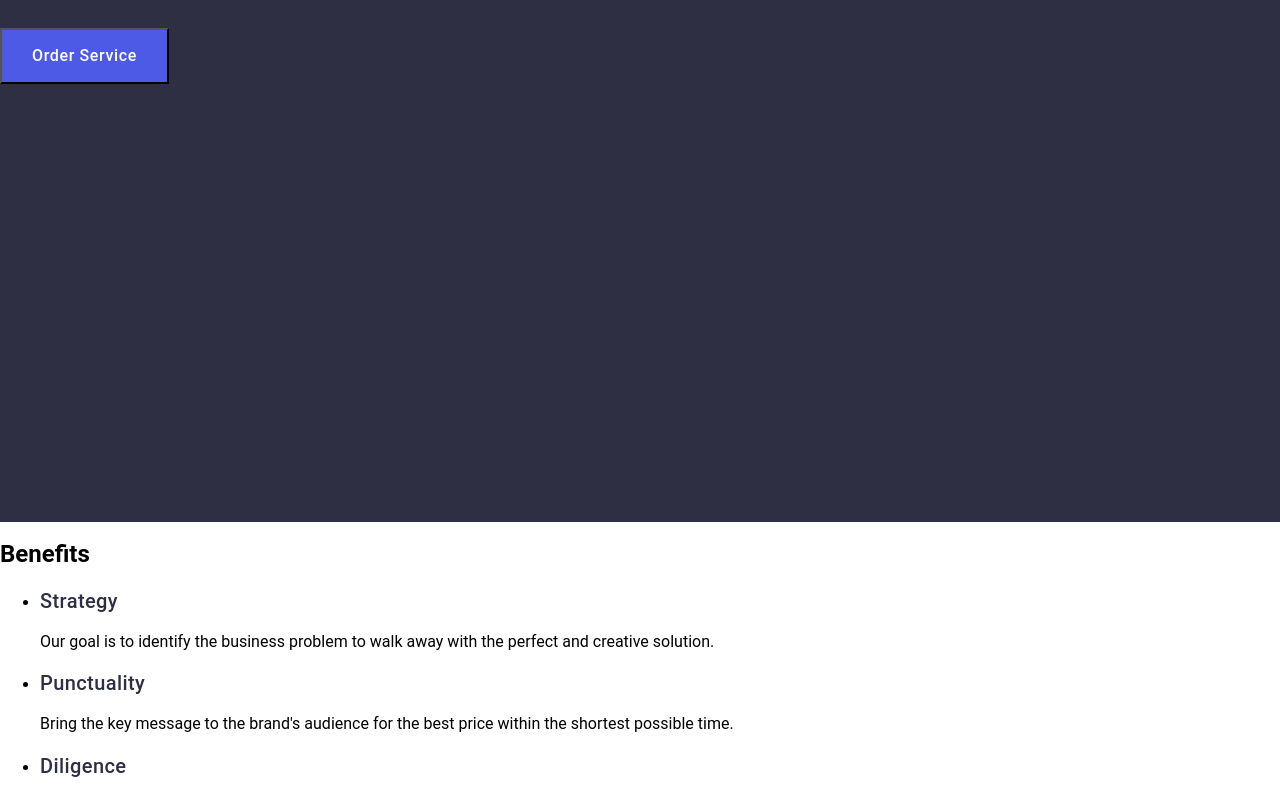
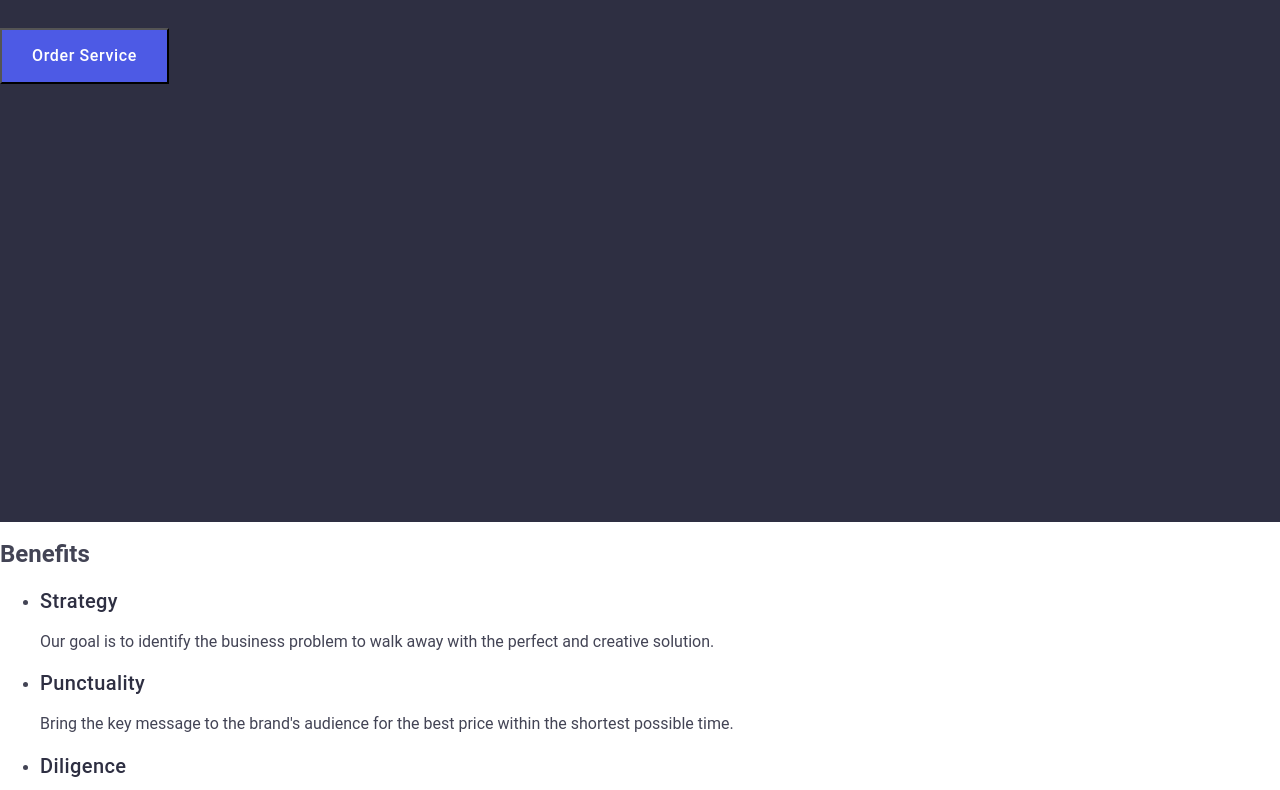
Before and after one commit to Viktoriia-Tymets/goit-markup-hw-02, a plain HTML site: page index.html in a window 1280 px wide. Shown: the part 298-1088 px from the top of the page. Drawn offline with nearby package versions, Linux system fonts and the light colour scheme.

Commit message:
Update styles.css

```diff
--- a/css/styles.css
+++ b/css/styles.css
@@ -1,6 +1,6 @@
 body{
-    font-family:"Roboto";
-    background-color: #fff;
+    font-family: "Roboto", sans-serif;
+    color: #434455;
 }
 
 .logo-top{
```
